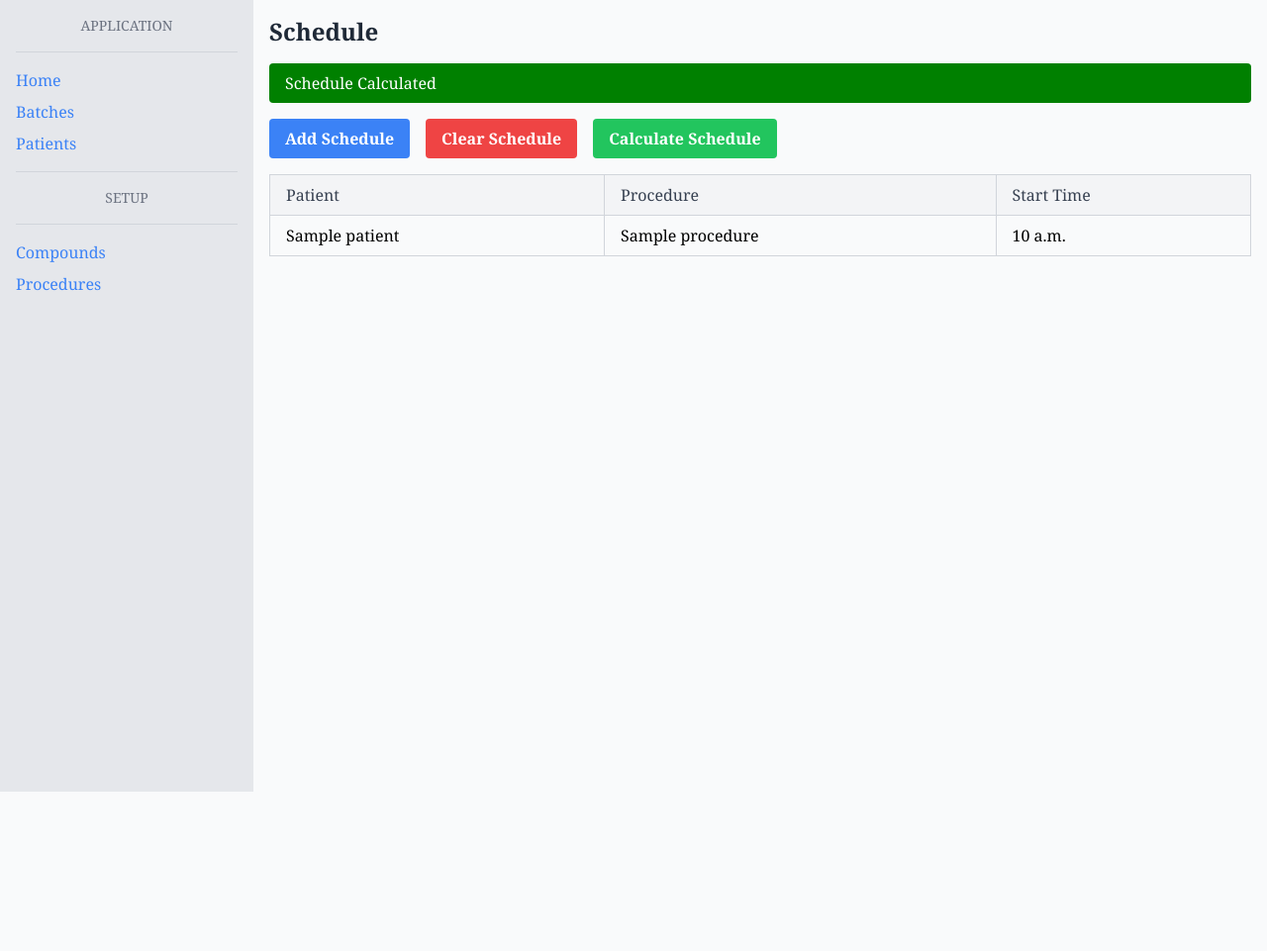
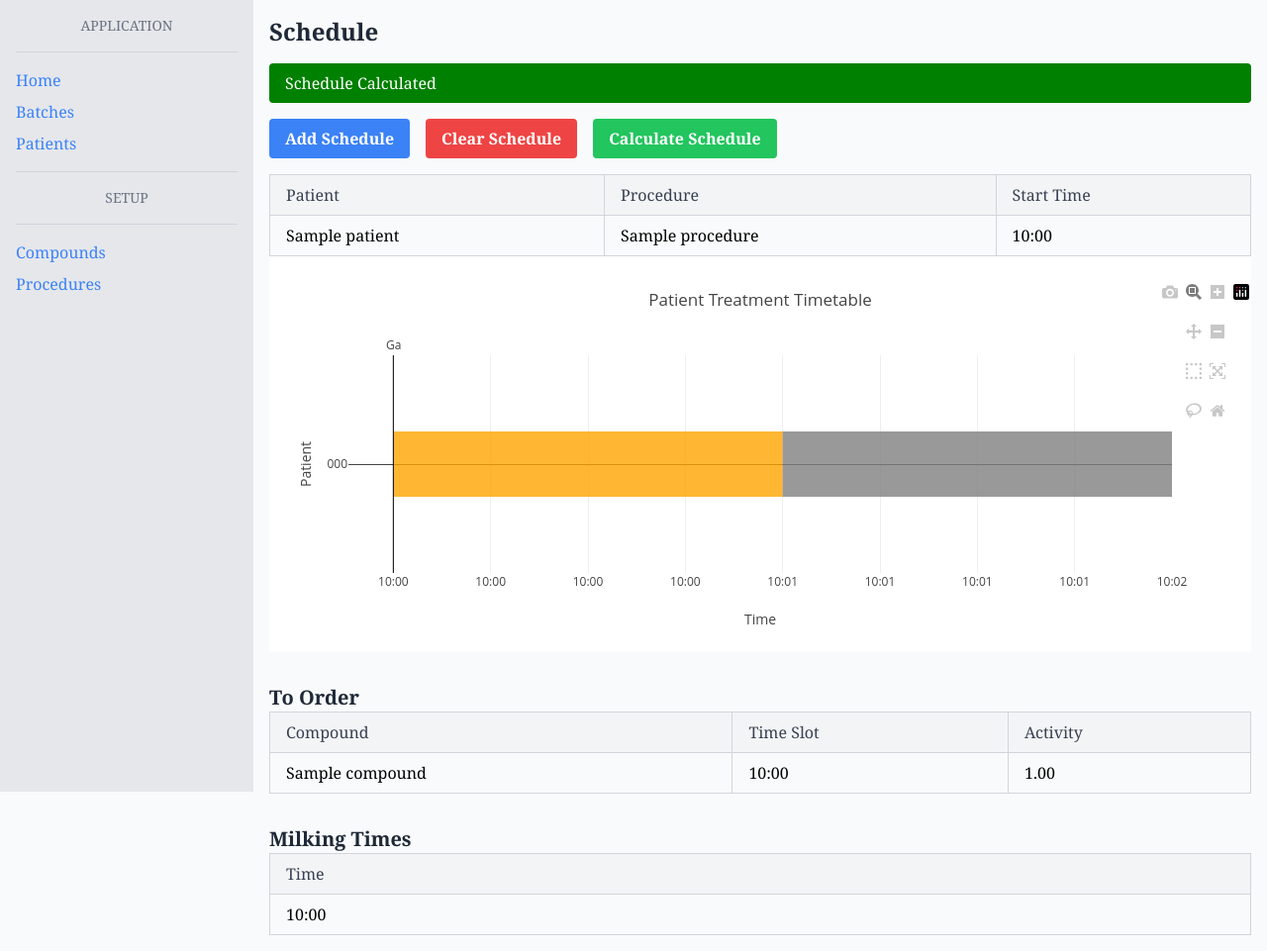
Before and after one commit to oberth-effect/rackathon-radman, a Django app: page / in a window 1280 px wide. Shown: the whole page at 99% size. Before the commit the page ends 800 px from the top, so only its background shows below. Run offline with Django 5.2, Linux system fonts and the light colour scheme; tables that the repository leaves empty hold one stand-in row (values such as "Sample post"); some libraries are stand-ins or nearby versions.

Commit message:
Vibes only

```diff
--- a/radiopharma/forms.py
+++ b/radiopharma/forms.py
@@ -6,7 +6,7 @@ from radman.forms import StyledModelForm
 class CompoundForm(StyledModelForm):
     class Meta:
         model = Compound
-        fields = ['name', 'half_life', 'cost']
+        fields = ['name', 'half_life', 'cost', 'milkable']
 
 
 class BatchForm(StyledModelForm):
--- a/radiopharma/models.py
+++ b/radiopharma/models.py
@@ -12,6 +12,7 @@ class Compound(models.Model):
     name = models.CharField(max_length=255)
     half_life = models.DecimalField(decimal_places=2, max_digits=10)
     cost = models.DecimalField(decimal_places=2, max_digits=10)
+    milkable = models.BooleanField(default=False)
 
     def __str__(self):
         return self.name
--- a/schedule/models.py
+++ b/schedule/models.py
@@ -28,3 +28,6 @@ class Order(models.Model):
 class ScheduleSettings(models.Model):
     start_time = models.TimeField()
     end_time = models.TimeField()
+
+class MilkingTimes(models.Model):
+    time = models.TimeField()
--- a/schedule/templates/schedule/schedule_list.html
+++ b/schedule/templates/schedule/schedule_list.html
@@ -38,7 +38,7 @@
             <tr class="hover:bg-gray-50">
                 <td class="border border-gray-300 px-4 py-2">{{ schedule.patient.name }}</td>
                 <td class="border border-gray-300 px-4 py-2">{{ schedule.procedure.name }}</td>
-                <td class="border border-gray-300 px-4 py-2">{{ schedule.start_time|default:"N/A" }}</td>
+                <td class="border border-gray-300 px-4 py-2">{{ schedule.start_time|date:"H:i"|default:"N\A" }}</td>
             </tr>
         {% empty %}
             <tr>
@@ -49,104 +49,34 @@
         {% endfor %}
         </tbody>
     </table>
+    </table>
 
-    {% if all_calculated and not is_empty %}
+    {% if schedule_status.all_calculated and not schedule_status.is_empty %}
 
         <div id="timeline"></div>
         <div id="deviceTimeline"></div>
         <div id="table"></div>
 
         <script>
-            const dosesToOrderBest = {
-                "11C-MET": {
-                    "11:00": 0
-                },
-                "18F-FDG": {
-                    "06:30": 167.5,
-                    "10:30": 155.0,
-                    "13:00": 0
-                },
-                "18F-Viza": {
-                    "10:00": 0
-                }
-            };
+            const dosesToOrderBest = JSON.parse('{{ doses_to_order|safe }}');
+            console.log(dosesToOrderBest);
 
             // Patient Order Best
-            const patientOrderBest = [
-                ["06:30", [
-                    {
-                        acc_time: [60],
-                        measure_time: [25],
-                        required_specific_dose: 2.5,
-                        required_fixed_dose: null,
-                        waiting_time: null,
-                        compound: {
-                            half_life: 110,
-                            cost: 8.9,
-                            delivery_times: ["06:30", "10:30", "13:00"]
-                        }
-                    },
-                    {
-                        id: "a",
-                        weight: 67,
-                        procedure: {
-                            acc_time: [60],
-                            measure_time: [25],
-                            required_specific_dose: 2.5,
-                            required_fixed_dose: null,
-                            waiting_time: null,
-                            compound: {
-                                half_life: 110,
-                                cost: 8.9,
-                                delivery_times: ["06:30", "10:30", "13:00"]
-                            }
-                        }
-                    }
-                ]],
-                ["10:30", [
-                    {
-                        acc_time: [60],
-                        measure_time: [25],
-                        required_specific_dose: 2.5,
-                        required_fixed_dose: null,
-                        waiting_time: null,
-                        compound: {
-                            half_life: 110,
-                            cost: 8.9,
-                            delivery_times: ["06:30", "10:30", "13:00"]
-                        }
-                    },
-                    {
-                        id: "b",
-                        weight: 62,
-                        procedure: {
-                            acc_time: [60],
-                            measure_time: [25],
-                            required_specific_dose: 2.5,
-                            required_fixed_dose: null,
-                            waiting_time: null,
-                            compound: {
-                                half_life: 110,
-                                cost: 8.9,
-                                delivery_times: ["06:30", "10:30", "13:00"]
-                            }
-                        }
-                    }
-                ]]
-            ];// Fill with your dose time mapping
+            const patientOrderBest = JSON.parse('{{ patient_order|safe }}');// Fill with your dose time mapping
+
+            const milkingTimesBest = {{ milking_times_list | safe }};
 
             const plotData = [];
             const deliveryDict = {};
-            const treatmentDate = new Date(2025, 3, 13); // April 12, 2025 (month is 0-based)
+            const treatmentDate = new Date(2025, 3, 12); // April 12, 2025 (month is 0-based)
 
             const combineDateTime = (date, timeStr) => {
                 const [h, m] = timeStr.split(":").map(Number);
                 const d = new Date(date);
-                d.setHours(h, m, 0, 0);
+                d.setUTCHours(h, m, 0, 0);
                 return d;
             };
 
-            // Sort patients by start + accumulation time
             const sortedVals = [...patientOrderBest].sort((a, b) => {
                 const timeA = combineDateTime(new Date(), a[0]);
                 const timeB = combineDateTime(new Date(), b[0]);
@@ -173,7 +103,7 @@
 
                     let measureStart = new Date(accEnd);
                     if (proc.waiting_time && i === 0) {
-                        measureStart = new Date(measureStart.getTime() + proc.waiting_time * 60000 + proc.measure_time[i] * 60000);
+                        measureStart = new Date(measureStart.getTime() + proc.waiting_time * 60000);
                     }
 
                     const measureEnd = new Date(measureStart.getTime() + proc.measure_time[i] * 60000);
@@ -189,7 +119,7 @@
                 });
             });
 
-            // Build deliveryDict
+            // Delivery lines from compound deliveries
             for (const [compound, timesDict] of Object.entries(dosesToOrderBest)) {
                 for (const [deliveryTime, value] of Object.entries(timesDict)) {
                     if (value > 0) {
@@ -199,7 +129,13 @@
                 }
             }
 
-            // Assign unique y-values to patients
+            // Milking deliveries (e.g., Ga)
+            milkingTimesBest.forEach(time => {
+                const combinedTime = combineDateTime(treatmentDate, time);
+                deliveryDict[combinedTime.toISOString()] = "Ga";
+            });
+
+            // Map y-axis values
             const uniquePatients = [...new Set(plotData.map(d => d.Patient))].reverse();
             const patientYMap = {};
             uniquePatients.forEach((name, i) => patientYMap[name] = i);
@@ -207,26 +143,31 @@
             const barHeight = 0.3;
             const colorMap = {Accumulation: "orange", Measurement: "gray"};
 
-            // Draw blocks as shapes
             const shapes = plotData.map(row => {
                 const y = patientYMap[row.Patient];
-                const start = row.Start.toISOString();
-                const end = row.End.toISOString();
                 return {
                     type: "rect",
                     xref: "x",
                     yref: "y",
-                    x0: start,
-                    x1: end,
+                    x0: row.Start.toISOString(),
+                    x1: row.End.toISOString(),
                     y0: y - barHeight,
                     y1: y + barHeight,
                     fillcolor: colorMap[row.Phase],
                     opacity: 0.8,
-                    line: {width: 0}
+                    line: {width: 0},
+                    // Hover information
+                    hoverinfo: "text",
+                    text: `Patient: ${row.Patient}<br>Phase: ${row.Phase}<br>Start: ${new Date(row.Start).toLocaleTimeString([], {
+                        hour: '2-digit',
+                        minute: '2-digit'
+                    })}<br>End: ${new Date(row.End).toLocaleTimeString([], {
+                        hour: '2-digit',
+                        minute: '2-digit'
+                    })}<br>Method: ${row.Method}`
                 };
             });
 
-            // Add delivery vertical lines
             const deliveryShapes = Object.keys(deliveryDict).map(time => ({
                 type: "line",
                 x0: time,
@@ -237,7 +178,6 @@
                 line: {color: "black", width: 1}
             }));
 
-            // Add delivery annotations
             const annotations = Object.entries(deliveryDict).map(([time, compound]) => ({
                 x: time,
                 y: 1,
@@ -247,7 +187,6 @@
                 yanchor: "bottom"
             }));
 
-            // Set up layout
             const layout = {
                 title: "Patient Treatment Timetable",
                 xaxis: {
@@ -267,18 +206,66 @@
                 height: 400
             };
 
-            // Dummy trace for structure
-            const dummyTrace = {
-                x: [],
-                y: [],
+            Plotly.newPlot("timeline", [{
+                x: plotData.map(d => d.Start),
+                y: plotData.map(d => d.Patient),
+                mode: "markers",
+                marker: {opacity: 0},
                 type: "scatter",
-                mode: "markers"
-            };
+                hoverinfo: "none"
+            }], layout);
+        </script>
 
-            Plotly.newPlot("timeline", [dummyTrace], layout);
+        </table>
+        <h2 class="text-xl font-bold text-gray-800 mt-8">To Order</h2>
+        <table class="min-w-full table-auto border-collapse border border-gray-300">
+            <thead class="bg-gray-100">
+            <tr>
+                <th class="border border-gray-300 px-4 py-2 text-left font-medium text-gray-700">Compound</th>
+                <th class="border border-gray-300 px-4 py-2 text-left font-medium text-gray-700">Time Slot</th>
+                <th class="border border-gray-300 px-4 py-2 text-left font-medium text-gray-700">Activity</th>
+            </tr>
+            </thead>
+            <tbody>
+            {% for order in order_times %}
+                <tr class="hover:bg-gray-50">
+                    <td class="border border-gray-300 px-4 py-2">{{ order.compound.name }}</td>
+                    <td class="border border-gray-300 px-4 py-2">{{ order.time_slot.time|date:"H:i" }}</td>
+                    <td class="border border-gray-300 px-4 py-2">{{ order.activity|floatformat:2 }}</td>
+                </tr>
+            {% empty %}
+                <tr>
+                    <td colspan="3" class="border border-gray-300 px-4 py-2 text-center text-gray-500">No order times
+                        available.
+                    </td>
+                </tr>
+            {% endfor %}
+            </tbody>
+        </table>
 
+        </table>
+        <h2 class="text-xl font-bold text-gray-800 mt-8">Milking Times</h2>
+        <table class="min-w-full table-auto border-collapse border border-gray-300">
+            <thead class="bg-gray-100">
+            <tr>
+                <th class="border border-gray-300 px-4 py-2 text-left font-medium text-gray-700">Time</th>
+            </tr>
+            </thead>
+            <tbody>
+            {% for t in milking_times %}
+                <tr class="hover:bg-gray-50">
+                    <td class="border border-gray-300 px-4 py-2">{{ t.time|date:"H:i" }}</td>
+                </tr>
+            {% empty %}
+                <tr>
+                    <td colspan="3" class="border border-gray-300 px-4 py-2 text-center text-gray-500">No milking times
+                        available.
+                    </td>
+                </tr>
+            {% endfor %}
+            </tbody>
+        </table>
 
-        </script>
     {% endif %}
 
 {% endblock content %}
--- a/schedule/views.py
+++ b/schedule/views.py
@@ -3,10 +3,36 @@ from django.views.generic import ListView, CreateView
 from django.views import View
 from django.http import HttpResponseRedirect
 
+from radiopharma.models import Compound
 from .forms import ScheduleForm
-from .models import Schedule, Order  # Import the Schedule model
+from .models import Schedule, Order, MilkingTimes  # Import the Schedule model
 from .calculate import calculate_schedule
+from procedures.models import Procedure
 
+import json
+
+def _cmpound_to_dict(compound: Compound):
+    return {
+        'half_life': float(compound.half_life),
+        'cost': float(compound.cost),
+        'delivery_times': [t.strftime("%H:%M") for t in compound.delivery_times],
+    }
+
+def _proc_to_dict(p: Procedure):
+    return {
+        'acc_time': [p.accumulation_time],
+        'measure_time': [t for t in [p.measuring_time, p.measuring_time2] if t is not None],
+        'required_specific_dose': float(p.required_specific_dose) if p.required_specific_dose else None,
+        'required_fixed_dose': float(p.required_fixed_dose) if p.required_fixed_dose else None,
+        'compound': _cmpound_to_dict(p.compound),
+    }
+
+def _schedule_to_dict(s: Schedule):
+    return {
+        'id': s.patient.id_number,
+        'weight': float(s.patient.weight),
+        'procedure': _proc_to_dict(s.procedure),
+    }
 class ScheduleListView(ListView):
     model = Schedule
     template_name = 'schedule/schedule_list.html'  # Specify the template
@@ -17,16 +43,33 @@ class ScheduleListView(ListView):
         context = super().get_context_data(**kwargs)
         all_calculated = not Schedule.objects.filter(calculated=False).exists()
         is_empty = not Schedule.objects.exists()
+        doses_to_order = {}
+        patient_order = {}
         if all_calculated and not is_empty:
-            pass
+            orders = Order.objects.all()
+            doses_raw = {o.compound.name: {} for o in orders}
+            for o in orders:
+                doses_raw[o.compound.name].update({o.time_slot.time.strftime("%H:%M"): float(o.activity)})
+
+            doses_to_order = doses_raw
+            schedules = Schedule.objects.all()
+            raw_schedules = [(s.start_time.strftime("%H:%M"), [_proc_to_dict(s.procedure), _schedule_to_dict(s)]) for s in schedules]
+            # schedule_dict = {t: [] for t,_ in raw_schedules}
+            # for t, s in raw_schedules:
+            #     schedule_dict[t].append(s)
+            # patient_order = [[k,] for k, v in schedule_dict.items()]
+            patient_order = raw_schedules
         context['schedule_status'] = {
             'all_calculated': all_calculated,
             'is_empty': is_empty,
             'message': "Add items and calculate Schedule" if is_empty else ("Schedule Calculated" if all_calculated else "Schedule needs calculation"),
             'status_color': "gray" if is_empty else ("green" if all_calculated else "orange"),
-            'doses_to_order': {},
-            'patient_order': {},
         }
+        context['doses_to_order'] = json.dumps(doses_to_order)
+        context['patient_order'] = json.dumps(patient_order)
+        context['order_times'] = Order.objects.all()
+        context['milking_times'] = MilkingTimes.objects.all()
+        context['milking_times_list'] = [t.time.strftime("%H:%M") for t in MilkingTimes.objects.all()]
         return context
 
 
@@ -41,12 +84,15 @@ class ClearScheduleView(View):
     def post(self, request, *args, **kwargs):
         Schedule.objects.all().delete()
         Order.objects.all().delete()
+        MilkingTimes.objects.all().delete()
         return HttpResponseRedirect(reverse('schedule_list'))
 
 
 class CalculateScheduleView(View):
     def post(self, request, *args, **kwargs):
         schedules = Schedule.objects.all()
+        Order.objects.all().delete()
+        MilkingTimes.objects.all().delete()
 
         calculate_schedule(list(schedules))
 
```
Also changed, not shown: schedule/calculate.py (+44 -28 lines), radiopharma/migrations/0002_mikingtimes_compound_milkable.py (added), radiopharma/migrations/0003_delete_mikingtimes.py (added), schedule/migrations/0002_milkingtimes.py (added).
